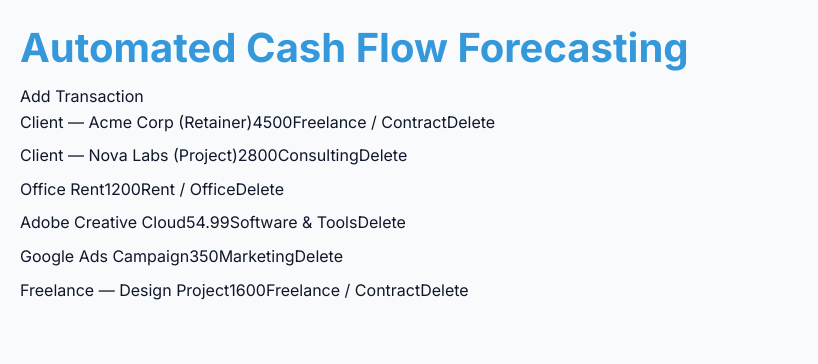
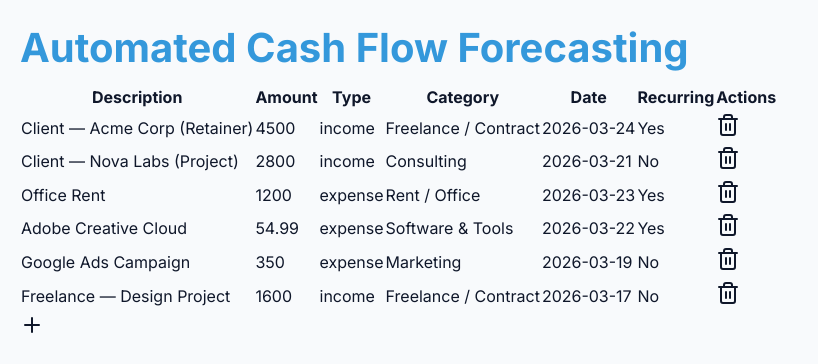
Before and after one commit to kalavathiramarao76-ui/pf-cash-flow-pro, a Next.js app: page /dashboard in a window 1280 px wide. Shown: the top 364 px of the page, without its empty margins (0-818 px from the left). Built offline with nearby package versions, Linux system fonts and the light colour scheme.

Commit message:
improve: auto-upgrade cycle #83
Files: app/dashboard/page.tsx, app/forecasting/page.tsx, app/globals.css

```diff
--- a/app/dashboard/page.tsx
+++ b/app/dashboard/page.tsx
@@ -142,8 +142,8 @@ function App() {
     saveTransactions(transactions);
   }, [transactions]);
 
-  const handleAddTransaction = (transaction: Transaction) => {
-    const categorizedTransaction = { ...transaction, category: categorizeTransaction(transaction) };
+  const handleAddTransaction = (newTransaction: Transaction) => {
+    const categorizedTransaction = { ...newTransaction, category: categorizeTransaction(newTransaction) };
     setTransactions([...transactions, categorizedTransaction]);
   };
 
@@ -154,19 +154,46 @@ function App() {
   return (
     <div>
       <h1>Automated Cash Flow Forecasting</h1>
-      <button onClick={() => handleAddTransaction({ id: Math.random().toString(), description: "New Transaction", amount: 0, type: "income", date: new Date().toISOString().split("T")[0], recurring: false })}>
-        Add Transaction
+      <table>
+        <thead>
+          <tr>
+            <th>Description</th>
+            <th>Amount</th>
+            <th>Type</th>
+            <th>Category</th>
+            <th>Date</th>
+            <th>Recurring</th>
+            <th>Actions</th>
+          </tr>
+        </thead>
+        <tbody>
+          {transactions.map((transaction) => (
+            <tr key={transaction.id}>
+              <td>{transaction.description}</td>
+              <td>{transaction.amount}</td>
+              <td>{transaction.type}</td>
+              <td>{transaction.category}</td>
+              <td>{transaction.date}</td>
+              <td>{transaction.recurring ? "Yes" : "No"}</td>
+              <td>
+                <button onClick={() => handleDeleteTransaction(transaction.id)}>
+                  <Trash2 />
+                </button>
+              </td>
+            </tr>
+          ))}
+        </tbody>
+      </table>
+      <button onClick={() => handleAddTransaction({
+        id: Math.random().toString(),
+        description: "New Transaction",
+        amount: 0,
+        type: "income",
+        date: new Date().toISOString().split("T")[0],
+        recurring: false,
+      })}>
+        <Plus />
       </button>
-      <ul>
-        {transactions.map((transaction) => (
-          <li key={transaction.id}>
-            <span>{transaction.description}</span>
-            <span>{transaction.amount}</span>
-            <span>{transaction.category}</span>
-            <button onClick={() => handleDeleteTransaction(transaction.id)}>Delete</button>
-          </li>
-        ))}
-      </ul>
     </div>
   );
 }
--- a/app/forecasting/page.tsx
+++ b/app/forecasting/page.tsx
@@ -115,7 +115,7 @@ export default function ForecastingPage() {
   return (
     <div>
       <h1>Automated Cash Flow Forecasting</h1>
-      <ResponsiveContainer width="100%" height={400}>
+      <ResponsiveContainer width="100%" height={300}>
         <LineChart data={forecastData}>
           <CartesianGrid strokeDasharray="3 3" />
           <XAxis dataKey="month" />
@@ -130,24 +130,9 @@ export default function ForecastingPage() {
       {selectedMonth !== null && (
         <div>
           <h2>Drill Down: Month {selectedMonth}</h2>
-          <table>
-            <thead>
-              <tr>
-                <th>Recurring Item</th>
-                <th>Amount</th>
-              </tr>
-            </thead>
-            <tbody>
-              {recurringItems.map((item) => (
-                <tr key={item.id}>
-                  <td>{item.label}</td>
-                  <td>
-                    {getMonthlyEquivalent(item)}
-                  </td>
-                </tr>
-              ))}
-            </tbody>
-          </table>
+          <p>Balance: {forecastData[selectedMonth - 1].balance}</p>
+          <p>Income: {forecastData[selectedMonth - 1].income}</p>
+          <p>Expenses: {forecastData[selectedMonth - 1].expenses}</p>
           <button onClick={handleResetDrillDown}>Back to Overview</button>
         </div>
       )}
--- a/app/globals.css
+++ b/app/globals.css
@@ -173,7 +173,7 @@ a:hover {
 
 @media (max-width: 768px) {
   body {
-    font-size: calc(var(--font-size) * 0.8);
+    font-size: calc(var(--font-size) * 0.9);
   }
   .container {
     grid-template-columns: repeat(6, 1fr);
@@ -189,7 +189,7 @@ a:hover {
 
 @media (max-width: 480px) {
   body {
-    font-size: calc(var(--font-size) * 0.6);
+    font-size: calc(var(--font-size) * 0.8);
   }
   .container {
     grid-template-columns: repeat(4, 1fr);
@@ -202,3 +202,23 @@ a:hover {
     font-size: calc(var(--subheader-font-size) * 0.6);
   }
 }
+
+@media (prefers-reduced-motion: reduce) {
+  * {
+    transition: none;
+    animation: none;
+  }
+}
+
+@media (prefers-color-scheme: dark) {
+  :root {
+    --foreground-rgb: 248, 250, 252;
+    --background-rgb: 15, 23, 42;
+  }
+}
+
+@media (min-width: 1200px) {
+  .container {
+    max-width: var(--max-width);
+  }
+}
```
